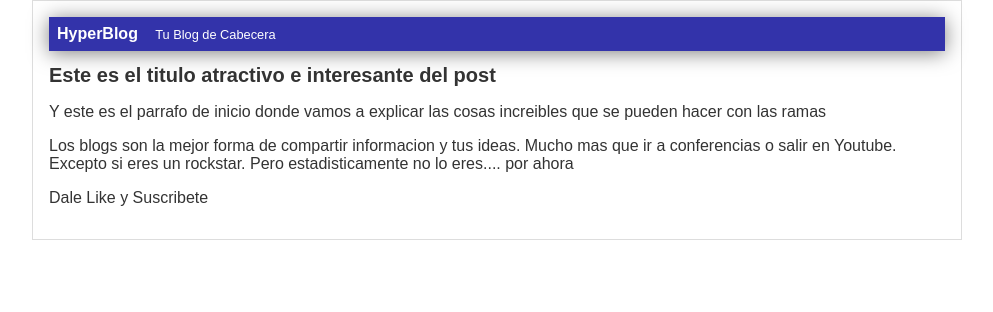
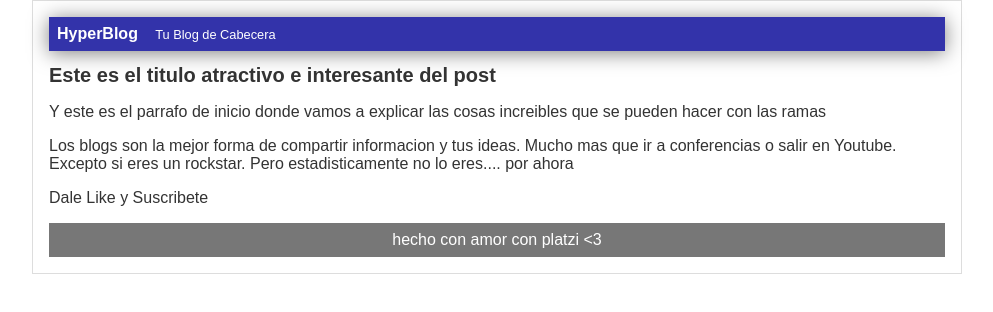
Before and after one commit to andres2170/hyperblog, a plain HTML site: page index.html in a window 1280 px wide. Shown: the whole page, without its empty margins (143-1136 px from the left). Drawn offline with Linux system fonts and the light colour scheme.

Commit message:
primer footer

```diff
--- a/css/estilos.css
+++ b/css/estilos.css
@@ -38,3 +38,11 @@ body
     {
         font-size: 20px;
     }
+
+#footer
+    {
+     background: #777;
+     color: white;
+     text-align: center;
+     padding: 0.5em;
+    }
--- a/index.html
+++ b/index.html
@@ -22,6 +22,9 @@
                 salir en Youtube. Excepto si eres un rockstar. Pero estadisticamente no lo eres.... por ahora</p>
             <p>Dale Like y Suscribete</p>
         </div>
+        <div id="footer">
+                hecho con amor con platzi &lt;3
+        </div>
     </div>
 </body>
 </html>
```
